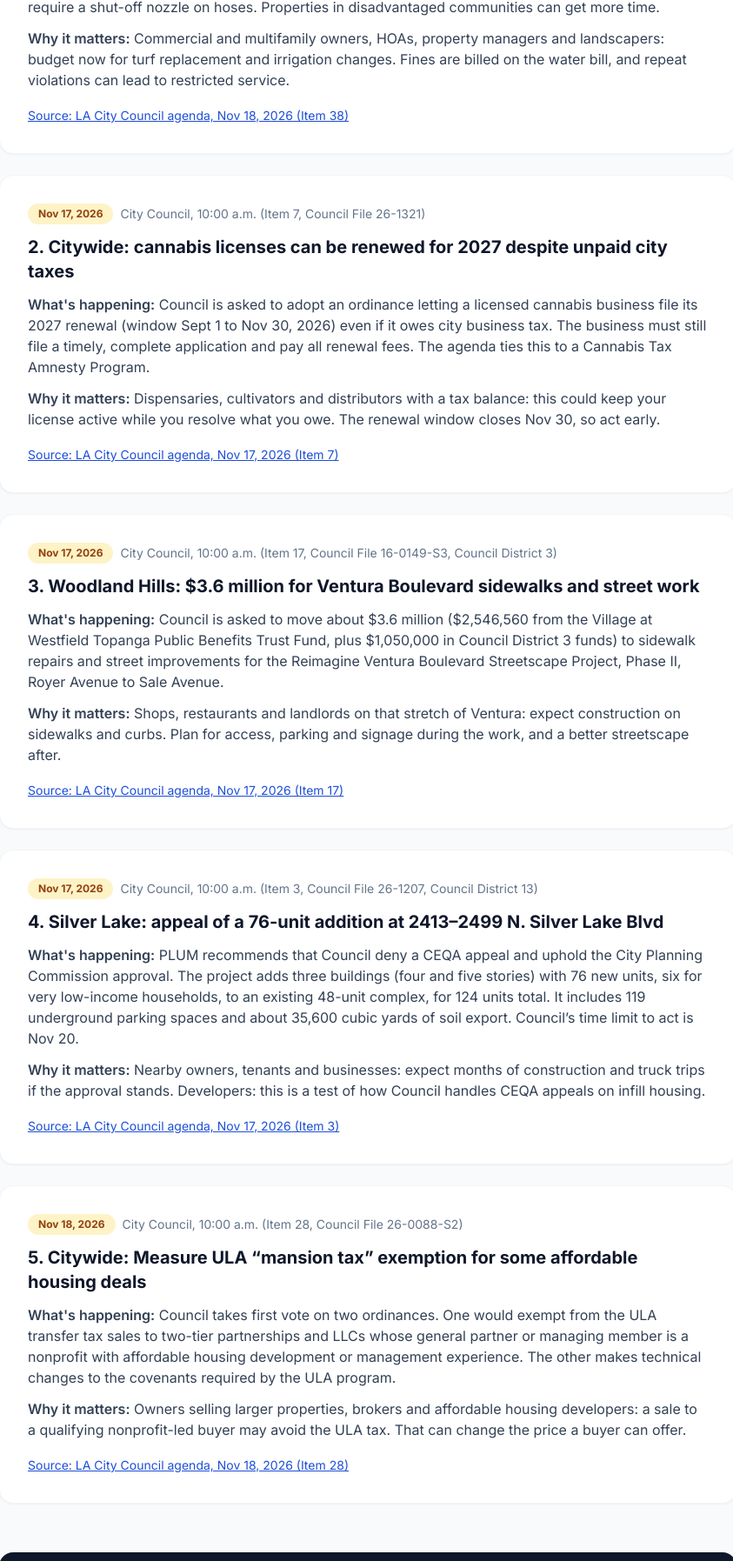
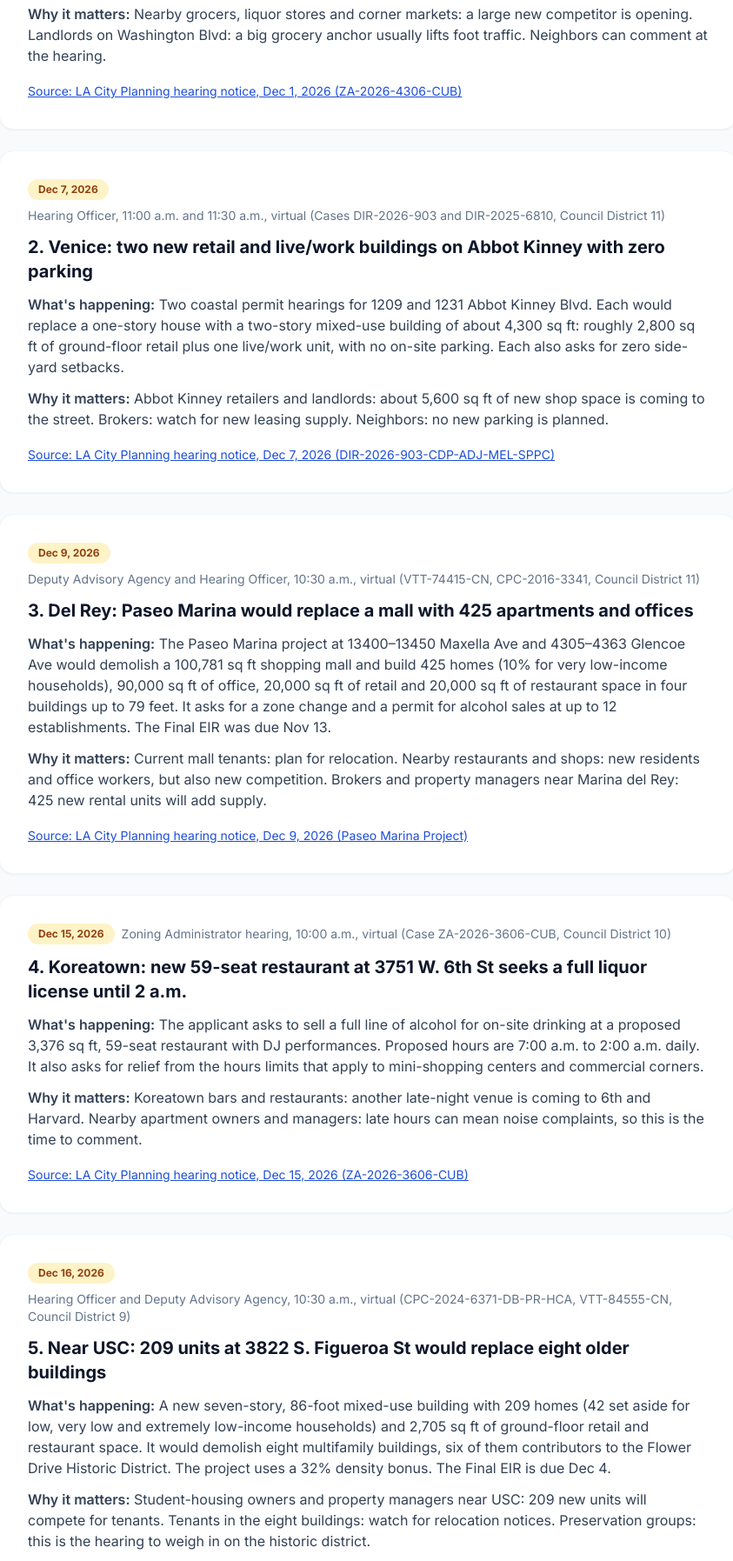
Before and after one commit to unmountapp/municipalwatch.org, a plain HTML site: page los-angeles.html in a window 1280 px wide. Shown: the part 709-2504 px from the top of the page at 87% size, without its empty margins (217-1060 px from the left). Drawn offline with nearby package versions, Linux system fonts and the light colour scheme.

Commit message:
Refresh Los Angeles sample brief with 5 official planning hearings (Dec 1 - Dec 16)
Co-Authored-By: Claude Opus 5.5 <noreply@anthropic.com>
Claude-Session: https://claude.ai/code/session_01C3txvm7eAqhiXSM35K2ALa

```diff
--- a/los-angeles.html
+++ b/los-angeles.html
@@ -3,13 +3,13 @@
 <head>
 <meta charset="UTF-8">
 <meta name="viewport" content="width=device-width, initial-scale=1.0">
-<title>Los Angeles Planning &amp; City Council Sample Brief - Municipal Watch</title>
-<meta name="description" content="A sample Municipal Watch brief for Los Angeles, CA: the ban on watering decorative turf, cannabis license renewals, Ventura Blvd sidewalk work in Woodland Hills, a Silver Lake housing appeal and a Measure ULA exemption, in plain English.">
+<title>Los Angeles Planning Hearings Sample Brief - Municipal Watch</title>
+<meta name="description" content="A sample Municipal Watch brief for Los Angeles, CA: an El Super liquor permit in South LA, new Abbot Kinney retail, the Paseo Marina mall redevelopment, a Koreatown late-night restaurant and 209 units near USC, in plain English.">
 <link rel="canonical" href="https://municipalwatch.org/los-angeles.html">
 <meta property="og:type" content="article">
 <meta property="og:url" content="https://municipalwatch.org/los-angeles.html">
-<meta property="og:title" content="Los Angeles sample brief: what City Hall is deciding next">
-<meta property="og:description" content="Upcoming LA City Council items (Nov 17 and Nov 18, 2026) and what they mean for local businesses, landlords and developers.">
+<meta property="og:title" content="Los Angeles sample brief: planning hearings Dec 1 to Dec 16, 2026">
+<meta property="og:description" content="Upcoming LA City Planning hearings (Dec 1 to Dec 16, 2026) and what they mean for local businesses, landlords and developers.">
 <meta name="twitter:card" content="summary">
 <!-- ===== Measurement (Growth Engine). Paste IDs below; anything left blank simply doesn't load. ===== -->
   <script>
@@ -33,9 +33,9 @@
 <div class="container mx-auto px-6 max-w-4xl">
 <a href="/" class="text-slate-300 hover:text-white text-sm">&larr; Municipal Watch</a>
 <p class="text-xs font-bold uppercase tracking-widest text-amber-400 mt-6 mb-2">Sample brief &middot; Los Angeles, CA</p>
-<h1 class="text-3xl md:text-5xl font-bold mb-4">What LA City Hall is deciding this week</h1>
+<h1 class="text-3xl md:text-5xl font-bold mb-4">What LA City Planning is hearing next</h1>
 <p class="text-lg text-slate-300 max-w-2xl">This is the format of a Municipal Watch weekly brief: each item, its date, what it means for your business, and a link to the official source.</p>
-<p class="text-sm text-slate-400 mt-6">Sample prepared November 16, 2026 from the official City of Los Angeles City Council agendas for Nov 17 and Nov 18, 2026. Items can be continued or changed; always confirm against the linked source.</p>
+<p class="text-sm text-slate-400 mt-6">Sample prepared November 23, 2026 from official City of Los Angeles Department of City Planning hearing notices for Dec 1 to Dec 16, 2026. City Council and City Planning Commission meetings this week are recessed or canceled for Thanksgiving. Hearings can be continued or changed; always confirm against the linked source.</p>
 </div>
 </header>
 
@@ -43,39 +43,39 @@
 <section class="py-14">
 <div class="container mx-auto px-6 max-w-4xl space-y-6">
   <article class="bg-white p-6 md:p-8 rounded-2xl shadow-sm border border-slate-100">
-  <div class="flex flex-wrap items-center gap-2 mb-3"><span class="bg-amber-100 text-amber-800 text-xs font-bold px-3 py-1 rounded-full">Nov 18, 2026</span><span class="text-sm text-slate-500">City Council, 10:00 a.m. (Item 38, Council File 26-1564)</span></div>
-  <h3 class="text-xl font-bold mb-3">1. Citywide: no more drinking water on decorative lawns, plus a 3-day watering limit</h3>
-  <p class="text-slate-700 mb-3"><span class="font-semibold">What's happening:</span> Council takes first vote on amendments to the Emergency Water Conservation Ordinance. Using drinking water on &ldquo;non-functional&rdquo; (decorative) turf would be banned: for commercial, industrial and institutional customers from Jan 1, 2028, and for HOAs and common interest developments from Jan 1, 2029. Phase I would also limit landscape watering to 3 days a week and require a shut-off nozzle on hoses. Properties in disadvantaged communities can get more time.</p>
-  <p class="text-slate-700 mb-4"><span class="font-semibold">Why it matters:</span> Commercial and multifamily owners, HOAs, property managers and landscapers: budget now for turf replacement and irrigation changes. Fines are billed on the water bill, and repeat violations can lead to restricted service.</p>
-  <a href="https://lms.lacity.gov/meetings/2026-11-18-council" target="_blank" rel="noopener" class="text-sm text-blue-700 underline">Source: LA City Council agenda, Nov 18, 2026 (Item 38)</a>
+  <div class="flex flex-wrap items-center gap-2 mb-3"><span class="bg-amber-100 text-amber-800 text-xs font-bold px-3 py-1 rounded-full">Dec 1, 2026</span><span class="text-sm text-slate-500">Zoning Administrator hearing, 10:00 a.m., virtual (Case ZA-2026-4306-CUB, Council District 9)</span></div>
+  <h3 class="text-xl font-bold mb-3">1. South LA: El Super grocery seeks a full liquor license at 446 E. Washington Blvd</h3>
+  <p class="text-slate-700 mb-3"><span class="font-semibold">What's happening:</span> Chedraui USA (El Super) asks for a conditional use permit to sell a full line of alcohol for off-site consumption at a proposed 44,450 sq ft full-service grocery store in an existing commercial building. Proposed hours are 7:00 a.m. to 11:00 p.m. daily.</p>
+  <p class="text-slate-700 mb-4"><span class="font-semibold">Why it matters:</span> Nearby grocers, liquor stores and corner markets: a large new competitor is opening. Landlords on Washington Blvd: a big grocery anchor usually lifts foot traffic. Neighbors can comment at the hearing.</p>
+  <a href="https://planning.lacity.gov/dcpapi2/meetings/document/81677" target="_blank" rel="noopener" class="text-sm text-blue-700 underline">Source: LA City Planning hearing notice, Dec 1, 2026 (ZA-2026-4306-CUB)</a>
   </article>
   <article class="bg-white p-6 md:p-8 rounded-2xl shadow-sm border border-slate-100">
-  <div class="flex flex-wrap items-center gap-2 mb-3"><span class="bg-amber-100 text-amber-800 text-xs font-bold px-3 py-1 rounded-full">Nov 17, 2026</span><span class="text-sm text-slate-500">City Council, 10:00 a.m. (Item 7, Council File 26-1321)</span></div>
-  <h3 class="text-xl font-bold mb-3">2. Citywide: cannabis licenses can be renewed for 2027 despite unpaid city taxes</h3>
-  <p class="text-slate-700 mb-3"><span class="font-semibold">What's happening:</span> Council is asked to adopt an ordinance letting a licensed cannabis business file its 2027 renewal (window Sept 1 to Nov 30, 2026) even if it owes city business tax. The business must still file a timely, complete application and pay all renewal fees. The agenda ties this to a Cannabis Tax Amnesty Program.</p>
-  <p class="text-slate-700 mb-4"><span class="font-semibold">Why it matters:</span> Dispensaries, cultivators and distributors with a tax balance: this could keep your license active while you resolve what you owe. The renewal window closes Nov 30, so act early.</p>
-  <a href="https://lms.lacity.gov/meetings/2026-11-17-council" target="_blank" rel="noopener" class="text-sm text-blue-700 underline">Source: LA City Council agenda, Nov 17, 2026 (Item 7)</a>
+  <div class="flex flex-wrap items-center gap-2 mb-3"><span class="bg-amber-100 text-amber-800 text-xs font-bold px-3 py-1 rounded-full">Dec 7, 2026</span><span class="text-sm text-slate-500">Hearing Officer, 11:00 a.m. and 11:30 a.m., virtual (Cases DIR-2026-903 and DIR-2025-6810, Council District 11)</span></div>
+  <h3 class="text-xl font-bold mb-3">2. Venice: two new retail and live/work buildings on Abbot Kinney with zero parking</h3>
+  <p class="text-slate-700 mb-3"><span class="font-semibold">What's happening:</span> Two coastal permit hearings for 1209 and 1231 Abbot Kinney Blvd. Each would replace a one-story house with a two-story mixed-use building of about 4,300 sq ft: roughly 2,800 sq ft of ground-floor retail plus one live/work unit, with no on-site parking. Each also asks for zero side-yard setbacks.</p>
+  <p class="text-slate-700 mb-4"><span class="font-semibold">Why it matters:</span> Abbot Kinney retailers and landlords: about 5,600 sq ft of new shop space is coming to the street. Brokers: watch for new leasing supply. Neighbors: no new parking is planned.</p>
+  <a href="https://planning.lacity.gov/dcpapi2/meetings/document/81733" target="_blank" rel="noopener" class="text-sm text-blue-700 underline">Source: LA City Planning hearing notice, Dec 7, 2026 (DIR-2026-903-CDP-ADJ-MEL-SPPC)</a>
   </article>
   <article class="bg-white p-6 md:p-8 rounded-2xl shadow-sm border border-slate-100">
-  <div class="flex flex-wrap items-center gap-2 mb-3"><span class="bg-amber-100 text-amber-800 text-xs font-bold px-3 py-1 rounded-full">Nov 17, 2026</span><span class="text-sm text-slate-500">City Council, 10:00 a.m. (Item 17, Council File 16-0149-S3, Council District 3)</span></div>
-  <h3 class="text-xl font-bold mb-3">3. Woodland Hills: $3.6 million for Ventura Boulevard sidewalks and street work</h3>
-  <p class="text-slate-700 mb-3"><span class="font-semibold">What's happening:</span> Council is asked to move about $3.6 million ($2,546,560 from the Village at Westfield Topanga Public Benefits Trust Fund, plus $1,050,000 in Council District 3 funds) to sidewalk repairs and street improvements for the Reimagine Ventura Boulevard Streetscape Project, Phase II, Royer Avenue to Sale Avenue.</p>
-  <p class="text-slate-700 mb-4"><span class="font-semibold">Why it matters:</span> Shops, restaurants and landlords on that stretch of Ventura: expect construction on sidewalks and curbs. Plan for access, parking and signage during the work, and a better streetscape after.</p>
-  <a href="https://lms.lacity.gov/meetings/2026-11-17-council" target="_blank" rel="noopener" class="text-sm text-blue-700 underline">Source: LA City Council agenda, Nov 17, 2026 (Item 17)</a>
+  <div class="flex flex-wrap items-center gap-2 mb-3"><span class="bg-amber-100 text-amber-800 text-xs font-bold px-3 py-1 rounded-full">Dec 9, 2026</span><span class="text-sm text-slate-500">Deputy Advisory Agency and Hearing Officer, 10:30 a.m., virtual (VTT-74415-CN, CPC-2016-3341, Council District 11)</span></div>
+  <h3 class="text-xl font-bold mb-3">3. Del Rey: Paseo Marina would replace a mall with 425 apartments and offices</h3>
+  <p class="text-slate-700 mb-3"><span class="font-semibold">What's happening:</span> The Paseo Marina project at 13400&ndash;13450 Maxella Ave and 4305&ndash;4363 Glencoe Ave would demolish a 100,781 sq ft shopping mall and build 425 homes (10% for very low-income households), 90,000 sq ft of office, 20,000 sq ft of retail and 20,000 sq ft of restaurant space in four buildings up to 79 feet. It asks for a zone change and a permit for alcohol sales at up to 12 establishments. The Final EIR was due Nov 13.</p>
+  <p class="text-slate-700 mb-4"><span class="font-semibold">Why it matters:</span> Current mall tenants: plan for relocation. Nearby restaurants and shops: new residents and office workers, but also new competition. Brokers and property managers near Marina del Rey: 425 new rental units will add supply.</p>
+  <a href="https://planning.lacity.gov/dcpapi2/meetings/document/81746" target="_blank" rel="noopener" class="text-sm text-blue-700 underline">Source: LA City Planning hearing notice, Dec 9, 2026 (Paseo Marina Project)</a>
   </article>
   <article class="bg-white p-6 md:p-8 rounded-2xl shadow-sm border border-slate-100">
-  <div class="flex flex-wrap items-center gap-2 mb-3"><span class="bg-amber-100 text-amber-800 text-xs font-bold px-3 py-1 rounded-full">Nov 17, 2026</span><span class="text-sm text-slate-500">City Council, 10:00 a.m. (Item 3, Council File 26-1207, Council District 13)</span></div>
-  <h3 class="text-xl font-bold mb-3">4. Silver Lake: appeal of a 76-unit addition at 2413&ndash;2499 N. Silver Lake Blvd</h3>
-  <p class="text-slate-700 mb-3"><span class="font-semibold">What's happening:</span> PLUM recommends that Council deny a CEQA appeal and uphold the City Planning Commission approval. The project adds three buildings (four and five stories) with 76 new units, six for very low-income households, to an existing 48-unit complex, for 124 units total. It includes 119 underground parking spaces and about 35,600 cubic yards of soil export. Council&rsquo;s time limit to act is Nov 20.</p>
-  <p class="text-slate-700 mb-4"><span class="font-semibold">Why it matters:</span> Nearby owners, tenants and businesses: expect months of construction and truck trips if the approval stands. Developers: this is a test of how Council handles CEQA appeals on infill housing.</p>
-  <a href="https://lms.lacity.gov/meetings/2026-11-17-council" target="_blank" rel="noopener" class="text-sm text-blue-700 underline">Source: LA City Council agenda, Nov 17, 2026 (Item 3)</a>
+  <div class="flex flex-wrap items-center gap-2 mb-3"><span class="bg-amber-100 text-amber-800 text-xs font-bold px-3 py-1 rounded-full">Dec 15, 2026</span><span class="text-sm text-slate-500">Zoning Administrator hearing, 10:00 a.m., virtual (Case ZA-2026-3606-CUB, Council District 10)</span></div>
+  <h3 class="text-xl font-bold mb-3">4. Koreatown: new 59-seat restaurant at 3751 W. 6th St seeks a full liquor license until 2 a.m.</h3>
+  <p class="text-slate-700 mb-3"><span class="font-semibold">What's happening:</span> The applicant asks to sell a full line of alcohol for on-site drinking at a proposed 3,376 sq ft, 59-seat restaurant with DJ performances. Proposed hours are 7:00 a.m. to 2:00 a.m. daily. It also asks for relief from the hours limits that apply to mini-shopping centers and commercial corners.</p>
+  <p class="text-slate-700 mb-4"><span class="font-semibold">Why it matters:</span> Koreatown bars and restaurants: another late-night venue is coming to 6th and Harvard. Nearby apartment owners and managers: late hours can mean noise complaints, so this is the time to comment.</p>
+  <a href="https://planning.lacity.gov/dcpapi2/meetings/document/81788" target="_blank" rel="noopener" class="text-sm text-blue-700 underline">Source: LA City Planning hearing notice, Dec 15, 2026 (ZA-2026-3606-CUB)</a>
   </article>
   <article class="bg-white p-6 md:p-8 rounded-2xl shadow-sm border border-slate-100">
-  <div class="flex flex-wrap items-center gap-2 mb-3"><span class="bg-amber-100 text-amber-800 text-xs font-bold px-3 py-1 rounded-full">Nov 18, 2026</span><span class="text-sm text-slate-500">City Council, 10:00 a.m. (Item 28, Council File 26-0088-S2)</span></div>
-  <h3 class="text-xl font-bold mb-3">5. Citywide: Measure ULA &ldquo;mansion tax&rdquo; exemption for some affordable housing deals</h3>
-  <p class="text-slate-700 mb-3"><span class="font-semibold">What's happening:</span> Council takes first vote on two ordinances. One would exempt from the ULA transfer tax sales to two-tier partnerships and LLCs whose general partner or managing member is a nonprofit with affordable housing development or management experience. The other makes technical changes to the covenants required by the ULA program.</p>
-  <p class="text-slate-700 mb-4"><span class="font-semibold">Why it matters:</span> Owners selling larger properties, brokers and affordable housing developers: a sale to a qualifying nonprofit-led buyer may avoid the ULA tax. That can change the price a buyer can offer.</p>
-  <a href="https://lms.lacity.gov/meetings/2026-11-18-council" target="_blank" rel="noopener" class="text-sm text-blue-700 underline">Source: LA City Council agenda, Nov 18, 2026 (Item 28)</a>
+  <div class="flex flex-wrap items-center gap-2 mb-3"><span class="bg-amber-100 text-amber-800 text-xs font-bold px-3 py-1 rounded-full">Dec 16, 2026</span><span class="text-sm text-slate-500">Hearing Officer and Deputy Advisory Agency, 10:30 a.m., virtual (CPC-2024-6371-DB-PR-HCA, VTT-84555-CN, Council District 9)</span></div>
+  <h3 class="text-xl font-bold mb-3">5. Near USC: 209 units at 3822 S. Figueroa St would replace eight older buildings</h3>
+  <p class="text-slate-700 mb-3"><span class="font-semibold">What's happening:</span> A new seven-story, 86-foot mixed-use building with 209 homes (42 set aside for low, very low and extremely low-income households) and 2,705 sq ft of ground-floor retail and restaurant space. It would demolish eight multifamily buildings, six of them contributors to the Flower Drive Historic District. The project uses a 32% density bonus. The Final EIR is due Dec 4.</p>
+  <p class="text-slate-700 mb-4"><span class="font-semibold">Why it matters:</span> Student-housing owners and property managers near USC: 209 new units will compete for tenants. Tenants in the eight buildings: watch for relocation notices. Preservation groups: this is the hearing to weigh in on the historic district.</p>
+  <a href="https://planning.lacity.gov/dcpapi2/meetings/document/81766" target="_blank" rel="noopener" class="text-sm text-blue-700 underline">Source: LA City Planning hearing notice, Dec 16, 2026 (3822 South Figueroa Project)</a>
   </article>
 </div>
 </section>
```
